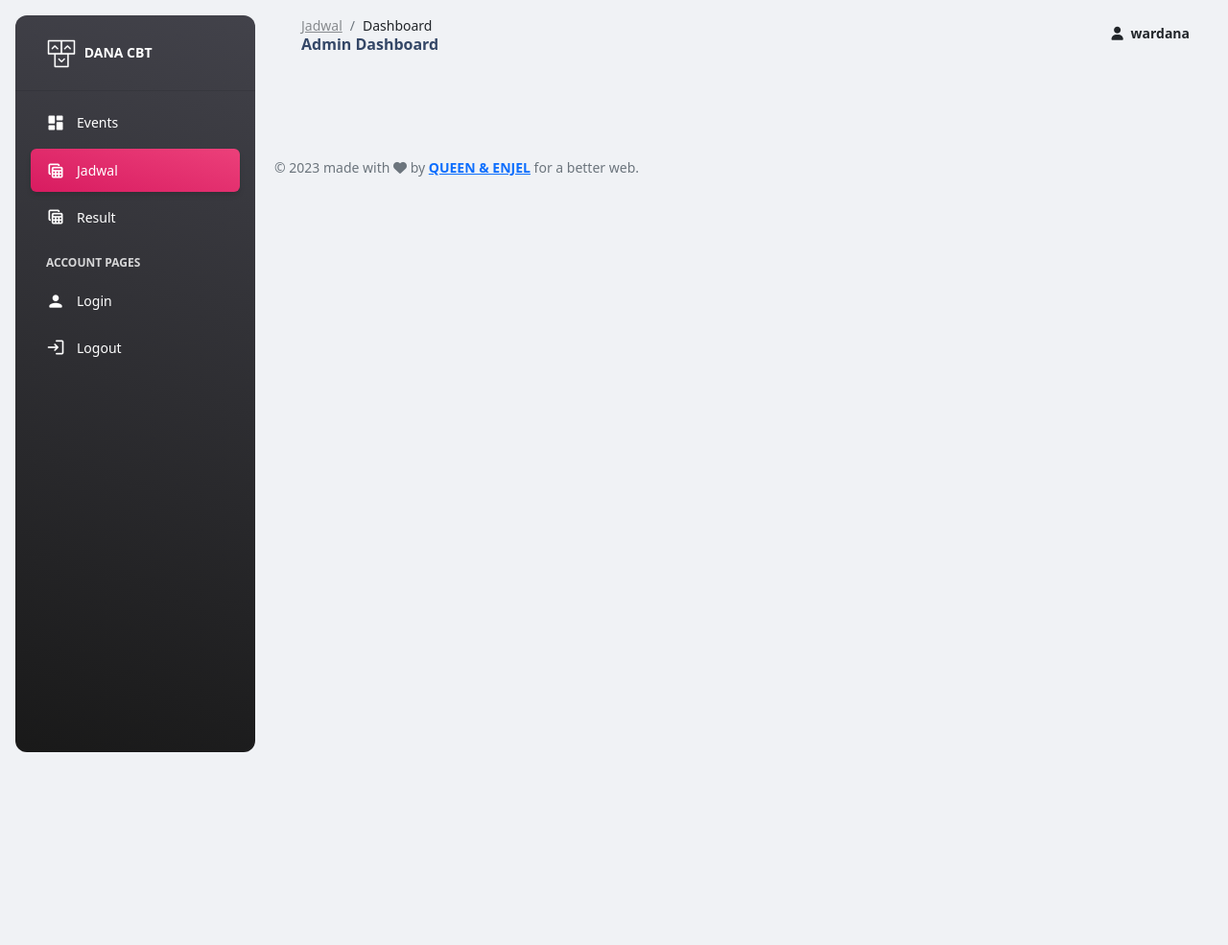
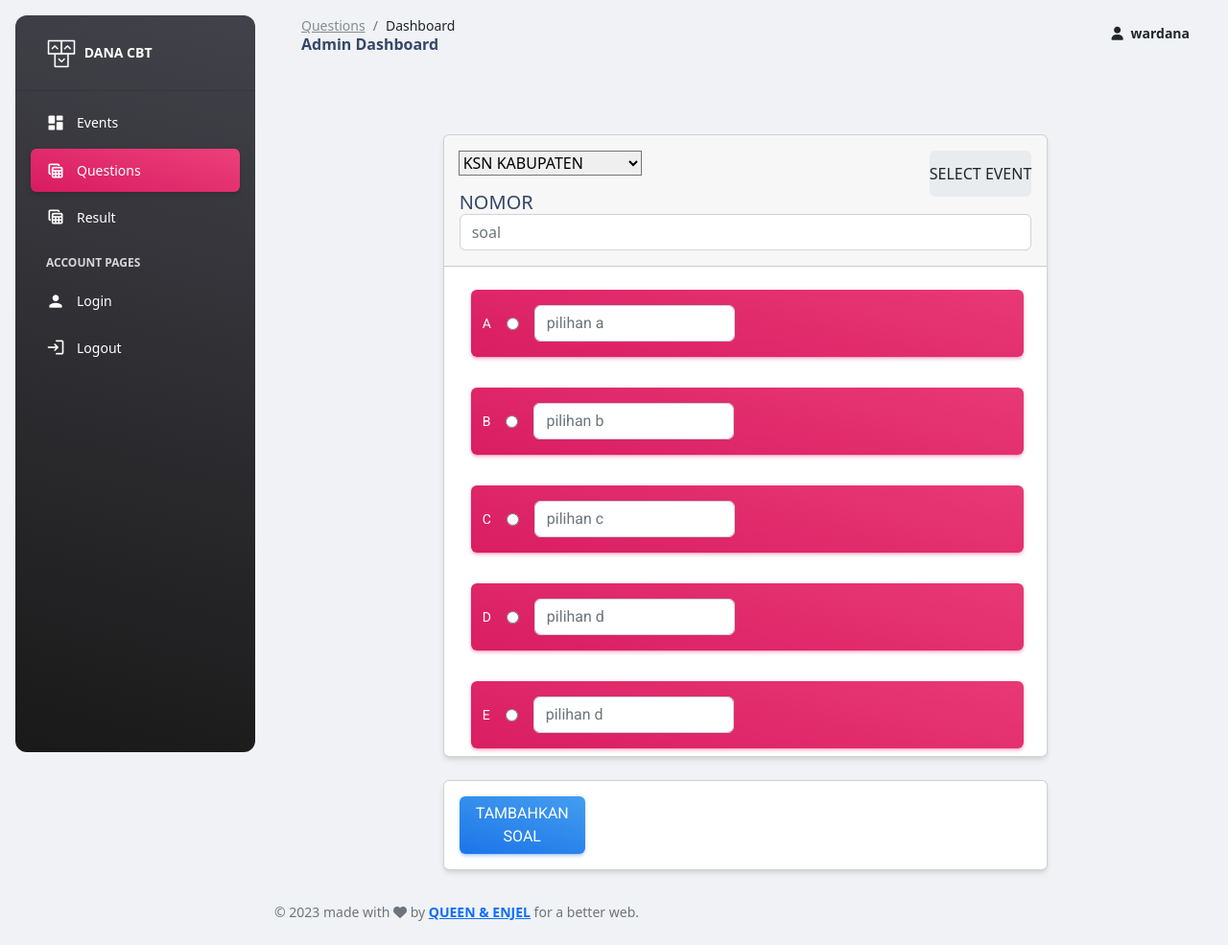
Before and after one commit to queencantiqabys/DATABASE, a PHP site: page /admin/index.php?2 in a window 1280 px wide. Shown: the whole page at 96% size. Before the commit the page ends 784 px from the top, so only its background shows below. Run offline with PHP 8.4, Linux system fonts and the light colour scheme; a user stored in the database is signed in; data comes from the database, SQL or seed files in the repository; data that the repository does not hold is empty; some libraries are stand-ins or nearby versions.

Commit message:
menambahkan fitur tambah soal

```diff
--- a/admin/content/jadwal.php
+++ /dev/null
@@ -1,100 +0,0 @@
-
-
-<div class="row mt-4">
-    <!-- row -->
-
-    <?php
-
-      foreach($registers as $register) :
-        $userEvent=$register['event_id'];
-        $jadwal=select("SELECT* FROM events where event_id = $userEvent");
-        foreach($jadwal as $row) :
-
-    ?>
-    <div class="col-lg-4 col-md-6 mt-4 mb-4"><!-- card -->
-      <div class="card z-index-2 ">
-        <div class="card-header p-0 position-relative mt-n4 mx-3 z-index-2 bg-transparent">
-          <div class="tengah">
-            <img class="shadow-primary border-radius-lg" src="#" alt="" height="160">
-          </div>
-        </div>
-        <div class="card-body">
-          <h6 class="mb-0 up  per"><?= $row['event_name']; ?></h6>
-          <p class="text-sm upper"><?= $row['event_description']; ?></p>
-          <div style="display:flex; ">
-            <i class="material-icons opacity-10">computer</i>
-            <p class="mb-0 text-sm " style="margin-left:10px;"><?= $row['event_date']; ?></p>
-          </div>
-
-          <div class="sidenav-footer ">
-            <div class="">
-              <a class="btn bg-gradient-success mt-4 w-100" href="../ujian/val.php?event=<?= $row['event_id']; ?>" type="button">
-                MULAI UJIAN</a>
-            </div>
-          </div>
-
-          <!-- <div class="sidenav-footer ">
-            <div class="">
-              <a class="btn bg-gradient-warning mt-4 w-100" href="../ujian/index.php?event=<?= $row['event_id']; ?>" type="button">
-                PENDING</a>
-            </div>
-          </div> -->
-          <!-- <a class="text-sm " href="">Syarat & Ketentuan</a> -->
-          <hr class="dark horizontal">
-          <div class="d-flex ">
-            <i class="material-icons text-sm my-auto me-1">schedule</i>
-            <p class="mb-0 text-sm"><?= $row['waktu_mulai']; ?> - <?= $row['waktu_selesai']; ?></p>
-          </div>
-        </div>
-      </div>
-    </div><!-- end card -->
-    <?php
-            endforeach;
-      endforeach;
-    ?>
-
-    <?php
-
-      foreach($pending as $result) :
-        $userEvent=$result['event_id'];
-        $jadwal=select("SELECT* FROM events where event_id = $userEvent");
-        foreach($jadwal as $row) :
-
-    ?>
-    <div class="col-lg-4 col-md-6 mt-4 mb-4"><!-- card -->
-      <div class="card z-index-2 ">
-        <div class="card-header p-0 position-relative mt-n4 mx-3 z-index-2 bg-transparent">
-          <div class="tengah">
-            <img class="shadow-primary border-radius-lg" src="#" alt="" height="160">
-          </div>
-        </div>
-        <div class="card-body">
-          <h6 class="mb-0 up  per"><?= $row['event_name']; ?></h6>
-          <p class="text-sm upper"><?= $row['event_description']; ?></p>
-          <div style="display:flex; ">
-            <i class="material-icons opacity-10">computer</i>
-            <p class="mb-0 text-sm " style="margin-left:10px;"><?= $row['event_date']; ?></p>
-          </div>
-
-          <div class="sidenav-footer ">
-            <div class="">
-              <a class="btn bg-gradient-warning mt-4 w-100" href="" type="button">
-                PENDING</a>
-            </div>
-          </div>
-          <!-- <a class="text-sm " href="">Syarat & Ketentuan</a> -->
-          <hr class="dark horizontal">
-          <div class="d-flex ">
-            <i class="material-icons text-sm my-auto me-1">schedule</i>
-            <p class="mb-0 text-sm"><?= $row['waktu_mulai']; ?> - <?= $row['waktu_selesai']; ?></p>
-          </div>
-        </div>
-      </div>
-    </div><!-- end card -->
-    <?php
-            endforeach;
-      endforeach;
-    ?>
-
-
-</div>
--- /dev/null
+++ b/admin/content/questions.php
@@ -0,0 +1,120 @@
+
+<main class="main-content position-relative max-height-vh-100 h-100 border-radius-lg ">
+    <div class="container-fluid py-4">
+      <div class="row">
+      <!-- ===========================================================( FORM )========================================================= -->
+
+      <form action="action/add_question.php" method="post" class="col-lg-8 col-md-10 mx-auto" >
+
+          <!-- ===========================================================( card )========================================================= -->
+
+
+          <div class="card mt-4" id="">
+            <div class="card-header p-3">
+                <div class="input-group mb-3">
+                <div class="input-group-prepend">
+
+                <?php
+                    $events=select("select * from events");
+                ?>
+                <label class="input-group-text" for="inputGroupSelect01">SELECT EVENT</label>
+                </div>
+                <select class="custom-select" id="inputGroupSelect01" required name="event_id">
+                <?php
+                    foreach($events as $event):
+                ?>
+                <option value="<?= $event['event_id']; ?>" selected><?= $event['event_name']; ?></option>
+                <?php
+                    endforeach;
+                ?>
+
+                </select>
+                </div>
+
+
+                <h5 class="mb-0" >NOMOR </h5>
+                <div class="form-group">
+                    <input type="text" class="form-control" id="formGroupExampleInput" placeholder="soal" name="question" required>
+                </div>
+            </div>
+
+
+            <!-- ===========================================================( pilihan )========================================================= -->
+
+
+            <label id="a" class="card-body  pb-0">
+              <div class="btn bg-gradient-primary  w-100 mb-0 toast-btn py-3"    style="display: flex; justify-content: flex-start; align-items:center">
+                <span class="text-sm">A</span>
+                <input  name="answer" id="a" class="mx-3" type="radio" value="a" required>
+                <div class="form-group">
+                    <input type="text" class="form-control" id="formGroupExampleInput" placeholder="pilihan a" name="a"  autocomplete="off">
+                </div>
+              </div>
+            </label>
+
+            <label id="b" class="card-body  pb-0">
+              <div class="btn bg-gradient-primary  w-100 mb-0 toast-btn py-3"    style="display: flex; justify-content: flex-start; align-items:center">
+                <span class="text-sm">B</span>
+                <input  name="answer" id="b" class="mx-3" type="radio" value="b" required>
+                <div class="form-group">
+                    <input type="text" class="form-control" id="formGroupExampleInput" placeholder="pilihan b" name="b"  autocomplete="off">
+                </div>
+              </div>
+            </label>
+
+            <label id="c" class="card-body  pb-0">
+              <div class="btn bg-gradient-primary  w-100 mb-0 toast-btn py-3"    style="display: flex; justify-content: flex-start; align-items:center">
+                <span class="text-sm">C</span>
+                <input  name="answer" id="c" class="mx-3" type="radio" value="c" required>
+                <div class="form-group">
+                    <input type="text" class="form-control" id="formGroupExampleInput" placeholder="pilihan c" name="c"  autocomplete="off">
+                </div>
+              </div>
+            </label>
+
+            <label id="d" class="card-body  pb-0">
+              <div class="btn bg-gradient-primary  w-100 mb-0 toast-btn py-3"    style="display: flex; justify-content: flex-start; align-items:center">
+                <span class="text-sm">D</span>
+                <input  name="answer" id="d" class="mx-3" type="radio" value="d" required>
+                <div class="form-group">
+                    <input type="text" class="form-control" id="formGroupExampleInput" placeholder="pilihan d" name="d" autocomplete="off">
+                </div>
+              </div>
+            </label>
+
+            <label id="e" class="card-body  pb-0">
+              <div class="btn bg-gradient-primary  w-100 mb-0 toast-btn py-3"    style="display: flex; justify-content: flex-start; align-items:center">
+                <span class="text-sm">E</span>
+                <input  name="answer" id="e" class="mx-3" type="radio" value="e" required>
+                <div class="form-group">
+                    <input type="text" class="form-control" id="formGroupExampleInput" placeholder="pilihan d" name="e"  autocomplete="off">
+                </div>
+              </div>
+            </label>
+
+            <input type="hidden" value="    ">
+
+            <!-- ===========================================================( pilihan )========================================================= -->
+          </div>
+          <!-- ===========================================================( card )========================================================= -->
+
+
+          <div class="card mt-4 ">
+            <div class="card-body p-3">
+              <div class="row">
+
+                <div class="col-lg-3 col-sm-6 col-12 mt-sm-0 mt-2">
+                  <button class="btn bg-gradient-info w-100 mb-0 toast-btn" type="submit" id="finish" name="submit">TAMBAHKAN SOAL</button>
+                </div>
+
+
+              </div>
+            </div>
+          </div>
+
+
+        </form>
+        <!-- ===========================================================( FORM )========================================================= -->
+      </div>
+    </div>
+  </main>
--- a/admin/index.php
+++ b/admin/index.php
@@ -74,7 +74,7 @@ include "../controller/controller.php";
     $btn1_get="?1";
 
     $btn2="";
-    $btn2_name="Jadwal";
+    $btn2_name="Questions ";
     $btn2_get="?2";
 
     $btn3="";
@@ -105,7 +105,7 @@ include "../controller/controller.php";
     $btn2=$active;
     $btn_name=$btn2_name;
     $btn_get=$btn2_get;
-    $content="content/jadwal.php";
+    $content="content/questions.php";
   }
   if(isset($_GET['3'])){
     $btn3=$active;
```
Also changed, not shown: admin/action/add_question.php (added, +17 -0 lines), admin/content/login.php (deleted, +0 -74 lines), ujian/nilai.php (+5 -4 lines), directory/events/642f49315fb2b.jpg (added), directory/users642f4d09d4021.jpg (added).
